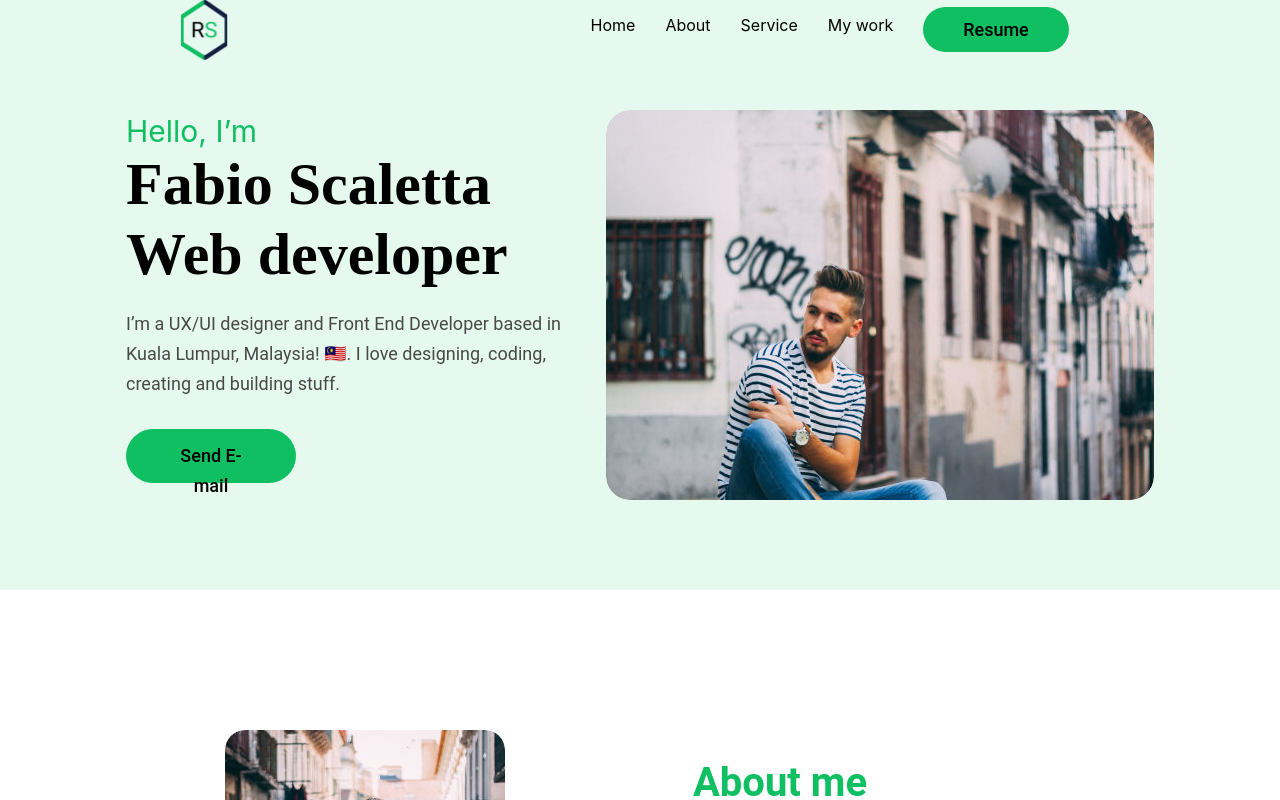
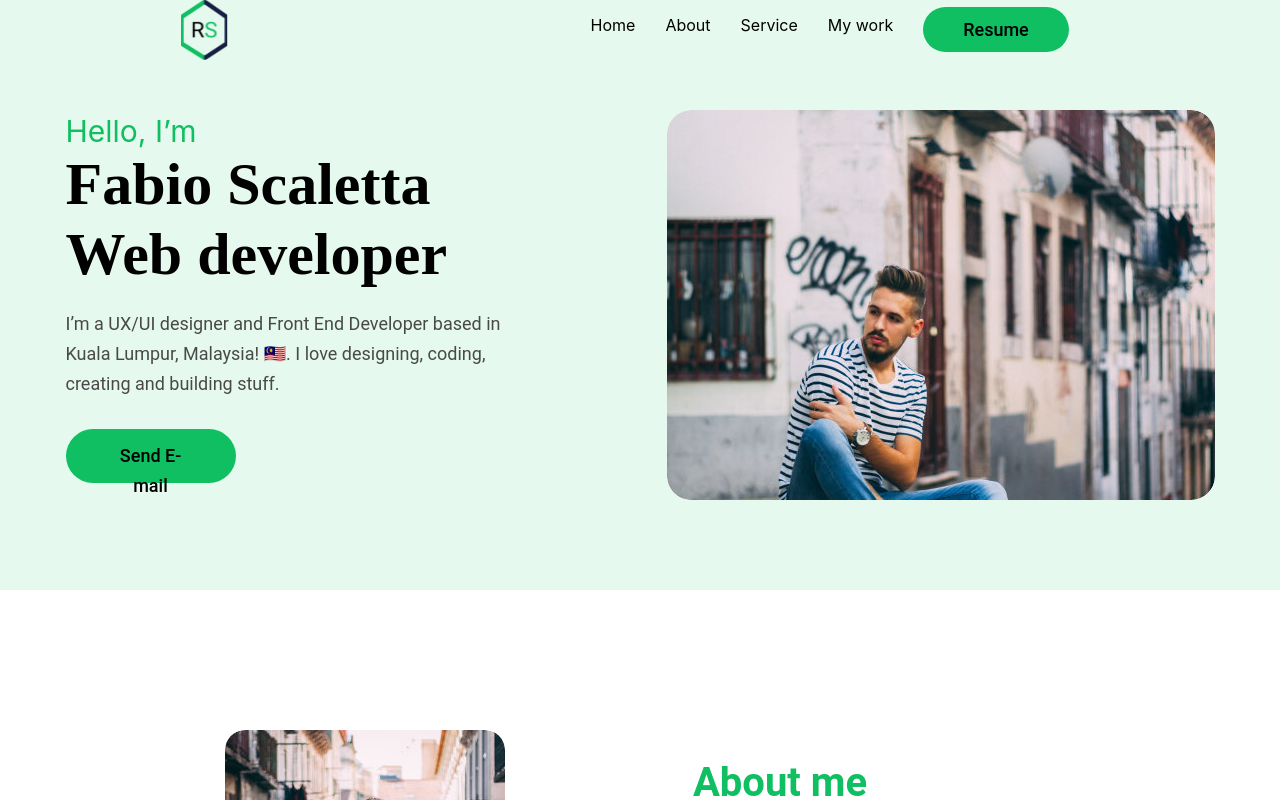
Before and after one commit to SandraVLP/portfolio-start-project, a React app in the folder portfolio-start-project-main/: page / in a window 1280 px wide. Shown: the top 800 px of the page. Built offline with nearby package versions, Linux system fonts and the light colour scheme.

Commit message:
use flexwrapper in main

```diff
--- a/portfolio-start-project-main/src/layout/sections/main/Main.tsx
+++ b/portfolio-start-project-main/src/layout/sections/main/Main.tsx
@@ -2,20 +2,23 @@ import styled from "styled-components";
 import MainFoto from "../../../assets/images/foto-main.jpg";
 import { myTheme } from "../../../styles/Theme";
 import { StyledButton } from "../../../components/Button";
+import { FlexWrapper } from "../../../components/FlexWrapper";
 
 export function Main() {
   return (
     <StyledMain>
-      <div className="Info">
+      <FlexWrapper>
+        <StyledInfo className="Info">
           <span>Hello, I’m</span>
           <h1>Fabio Scaletta Web developer</h1>
           <p>
             I’m a UX/UI designer and Front End Developer based in Kuala Lumpur,
-          Malaysia! 🇲🇾. I love designing, coding, creating and building stuff.{" "}
+            Malaysia! 🇲🇾. I love designing, coding, creating and building stuff.
           </p>
           <StyledButton width={"170px"}>Send E-mail</StyledButton>
-      </div>
+        </StyledInfo>
         <img src={MainFoto} alt="Main Foto"></img>
+      </FlexWrapper>
     </StyledMain>
   );
 }
@@ -23,15 +26,8 @@ export function Main() {
 const StyledMain = styled.main`
   padding-top: 50px;
   padding-bottom: 90px;
-  display: flex;
-  justify-content: space-around;
   background-color: ${myTheme.secondary};
-  align-items: center;
-  justify-content: center;
 
-  div {
-    max-width: 480px;
-  }
 
   span {
     font-size: 30px;
@@ -46,7 +42,13 @@ const StyledMain = styled.main`
   }
 
   img {
+    flex-basis: 60%;
     max-width: 548px;
     border-radius: 24px;
   }
 `;
+
+
+const StyledInfo = styled.div `
+  max-width: 470px;
+`
```
Lines whose indentation alone changed are shown as unchanged.
